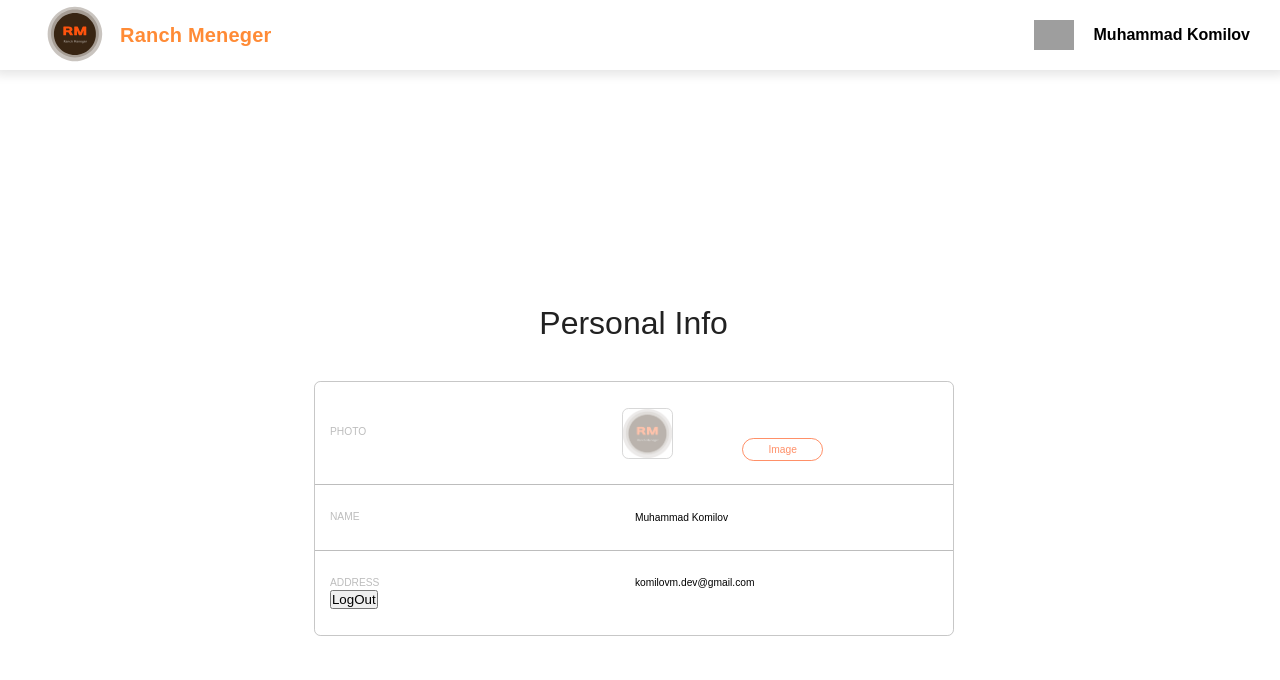
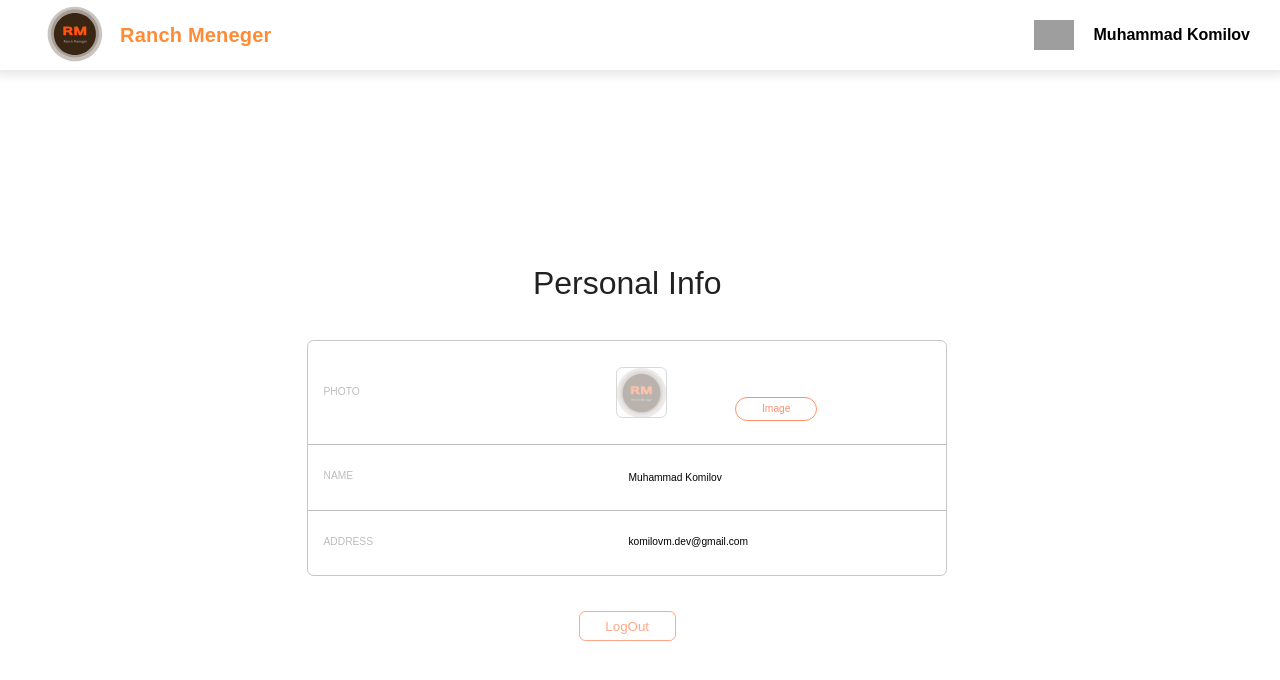
Before and after one commit to komilovmDev/ranchManeger, a React (Vite) app in the folder task app/: page /Profil in a window 1280 px wide. Shown: the top 680 px of the page. Built offline with nearby package versions, Linux system fonts and the light colour scheme; grey boxes are pictures that could not be loaded.

Commit message:
Logaut stile

```diff
--- a/task app/src/pages/ProfilInfo/ProfelInfo.css
+++ b/task app/src/pages/ProfilInfo/ProfelInfo.css
@@ -1,5 +1,5 @@
 .PersolalContainer {
-  width: 99vw;
+  width: 98vw;
   height: 100vh;
   display: flex;
   flex-direction: column;
@@ -170,3 +170,27 @@
   color: rgb(233, 233, 233);
   background-color: rgb(137, 135, 135);
 }
+
+.LogAut {
+  width: 100%;
+  height: 100px;
+  display: flex;
+  justify-content: center;
+  align-items: center;
+}
+
+.LogAut button{
+  outline: none;
+  border: .1vw solid rgba(255, 68, 0, 0.466);
+  padding: .5vw 2vw;
+  background: inherit;
+  border-radius: .5vw;
+  color: rgba(255, 68, 0, 0.466);
+  transition: all .3s ease;
+  cursor: pointer;
+}
+
+.LogAut button:hover {
+  background: rgba(255, 68, 0, 0.466);
+  color: white;
+}
--- a/task app/src/pages/ProfilInfo/ProfelInfo.jsx
+++ b/task app/src/pages/ProfilInfo/ProfelInfo.jsx
@@ -113,8 +113,10 @@ export default function ProfelInfo() {
                                     komilovm.dev@gmail.com
                                 </p>
                             </div>
-                            <button onClick={handleLogout}>LogOut</button>
                         </div>
+                    </div>
+                    <div className="LogAut">
+                        <button onClick={handleLogout}>LogOut</button>
                     </div>
                 </div>
             </div>
```
